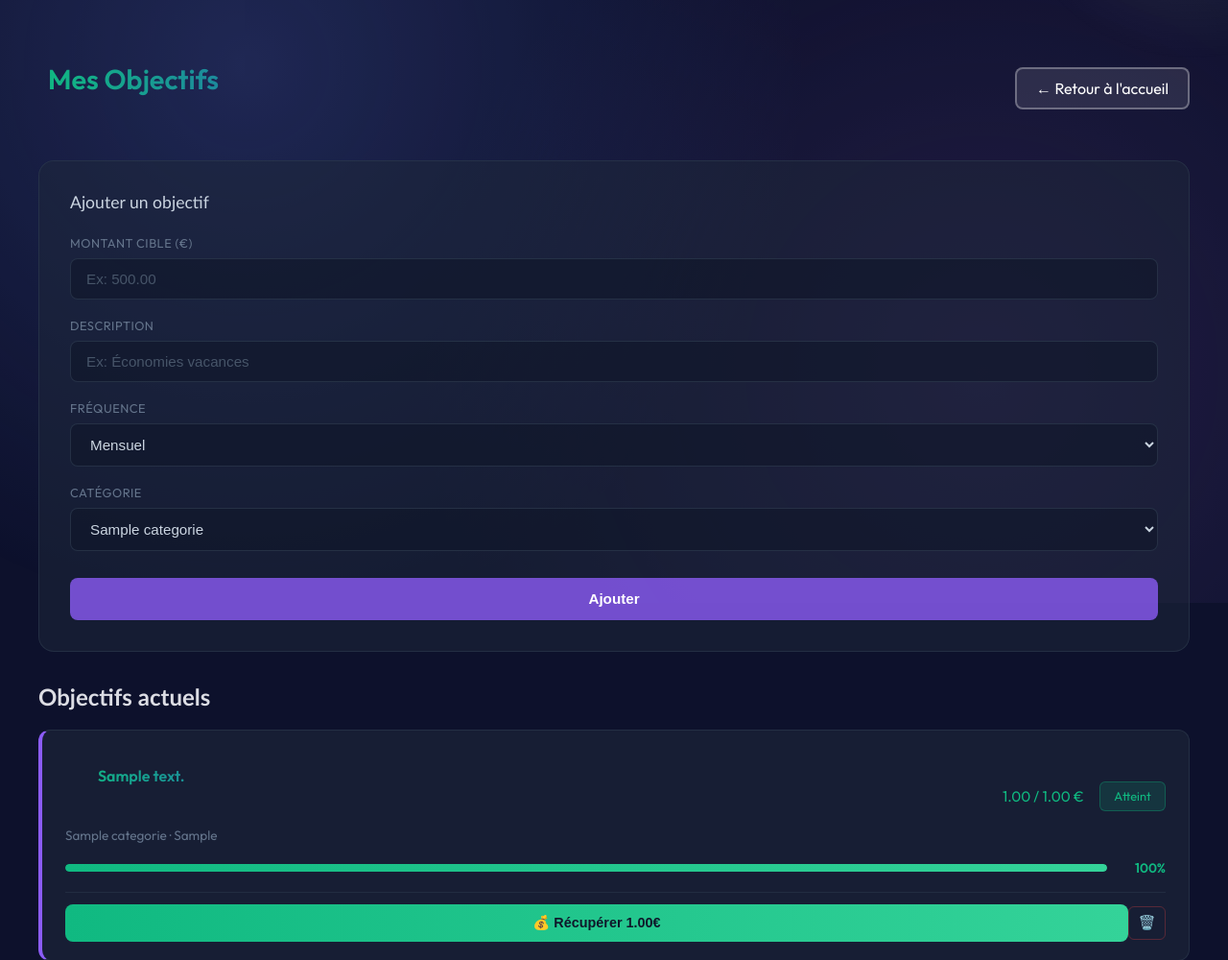
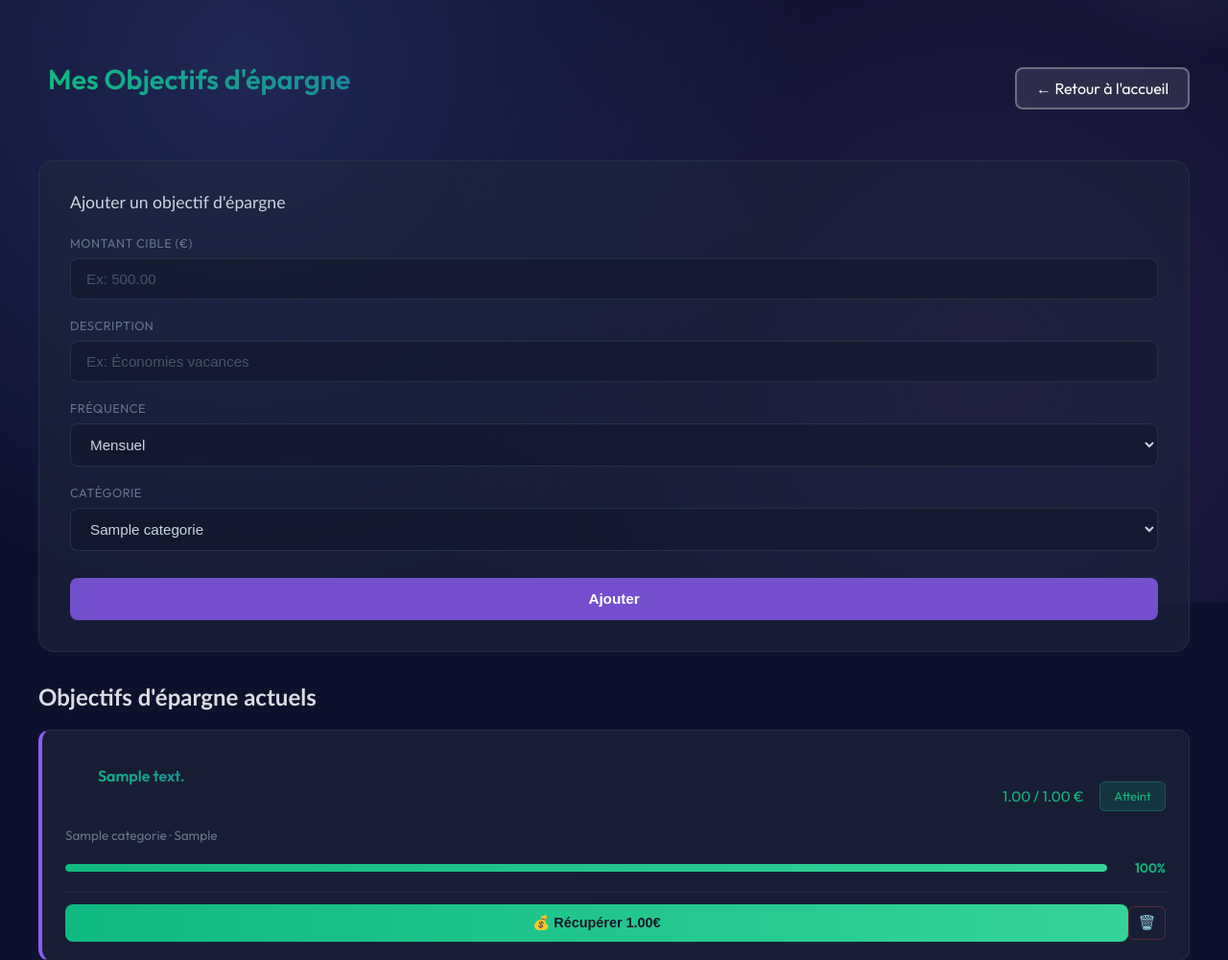
Before and after one commit to aferrah/Budgeometre, a Flask app: page /mes-objectifs in a window 1280 px wide. Shown: the part 172-1172 px from the top of the page at 96% size. Run offline with Flask 3, Linux system fonts and the light colour scheme; tables that the repository leaves empty hold one stand-in row (values such as "Sample post"); some web fonts are replaced.

Commit message:
renommage objectif en objectif d'épargne

```diff
--- a/templates/base.html
+++ b/templates/base.html
@@ -20,12 +20,12 @@
         <nav class="menu">
             <a href="{{ url_for('home') }}">Accueil</a>
             <a href="{{ url_for('budget_dashboard') }}">Budget dashboard</a>
-            <a href="{{ url_for('mes_objectifs') }}">Objectifs/Epargne</a>
+            <a href="{{ url_for('mes_objectifs') }}">Objectifs d'épargne</a>
             <a href="{{ url_for('categories') }}">Catégories</a>
             <a href="{{ url_for('archives') }}">Archives</a>
             <a href="{{ url_for('add_expense') }}">Ajouter une transactions</a>
             <a href="{{ url_for('reinitialiser_bdd') }}"
-               onclick="return confirm(' ATTENTION \n\nVoulez-vous vraiment SUPPRIMER TOUTES LES DONNÉES ?\n\n• Toutes les transactions\n• Tous les objectifs\n• Toutes les catégories\n• Toutes les archives\n\nCette action est IRRÉVERSIBLE !')"
+               onclick="return confirm(' ATTENTION \n\nVoulez-vous vraiment SUPPRIMER TOUTES LES DONNÉES ?\n\n• Toutes les transactions\n• Tous les objectifs d\'épargne\n• Toutes les catégories\n• Toutes les archives\n\nCette action est IRRÉVERSIBLE !')"
                class="reset-bdd-link">
                  Réinitialiser la BDD
             </a>
--- a/templates/index.html
+++ b/templates/index.html
@@ -77,7 +77,7 @@
 
     <div class="add-expense-container action-buttons-row">
         <a class="add-expense-btn" href="{{ url_for('add_expense') }}">Ajouter une transaction</a>
-        <a class="add-expense-btn" href="{{ url_for('mes_objectifs') }}">Ajouter un objectif</a>
+        <a class="add-expense-btn" href="{{ url_for('mes_objectifs') }}">Ajouter un objectif d'épargne</a>
         <a class="add-expense-btn" href="{{ url_for('categories') }}">Ajouter une catégorie</a>
         <a class="add-expense-btn archives-btn" href="{{ url_for('archives') }}">Archives mensuelles</a>
     </div>
--- a/templates/mes-objectifs.html
+++ b/templates/mes-objectifs.html
@@ -4,12 +4,12 @@
     <link rel="stylesheet" href="{{ url_for('static', filename='css/mes-objectifs.css') }}">
 
     <div class="header-container">
-        <h1 class="page-title">Mes Objectifs</h1>
+        <h1 class="page-title">Mes Objectifs d'épargne</h1>
         <a href="{{ url_for('home') }}" class="btn-back">← Retour à l'accueil</a>
     </div>
 
     <form method="POST" class="objectif-form">
-        <h2>Ajouter un objectif</h2>
+        <h2>Ajouter un objectif d'épargne</h2>
 
         <div class="form-row">
             <label>Montant cible (€)</label>
@@ -41,7 +41,7 @@
         <button type="submit" class="btn-submit">Ajouter</button>
     </form>
 
-    <h2>Objectifs actuels</h2>
+    <h2>Objectifs d'épargne actuels</h2>
 
     {% if objectifs_status %}
         <div class="objectifs-list">
@@ -115,7 +115,7 @@
                             {% endif %}
 
                             <form action="{{ url_for('supprimer_objectif', id=obj.idObjectif) }}" method="POST" class="delete-form">
-                                <button type="submit" class="btn-delete" title="Supprimer l'objectif" onclick="return confirm('Supprimer cet objectif ?')">
+                                <button type="submit" class="btn-delete" title="Supprimer l'objectif" onclick="return confirm('Supprimer cet objectif d\'épargne ?')">
                                     🗑️
                                 </button>
                             </form>
@@ -125,7 +125,7 @@
             {% endfor %}
         </div>
     {% else %}
-        <p class="no-objectifs">Aucun objectif défini pour le moment.</p>
+        <p class="no-objectifs">Aucun objectif d'épargne défini pour le moment.</p>
     {% endif %}
 
 {% endblock %}
```
